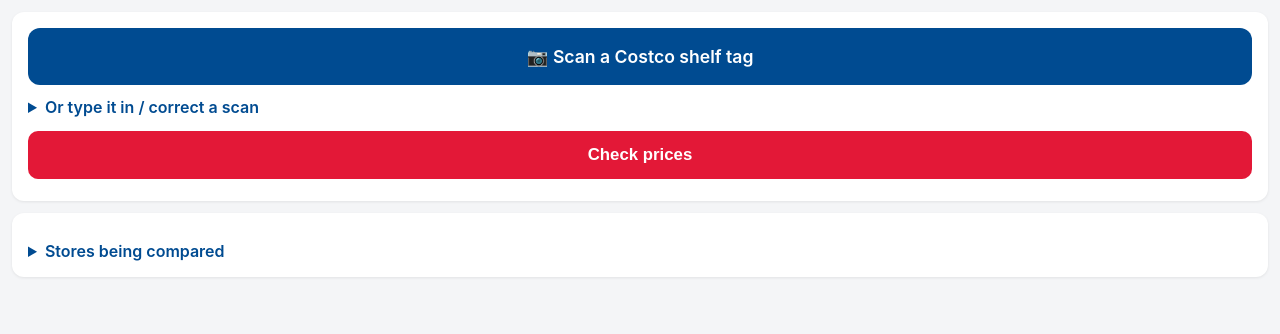
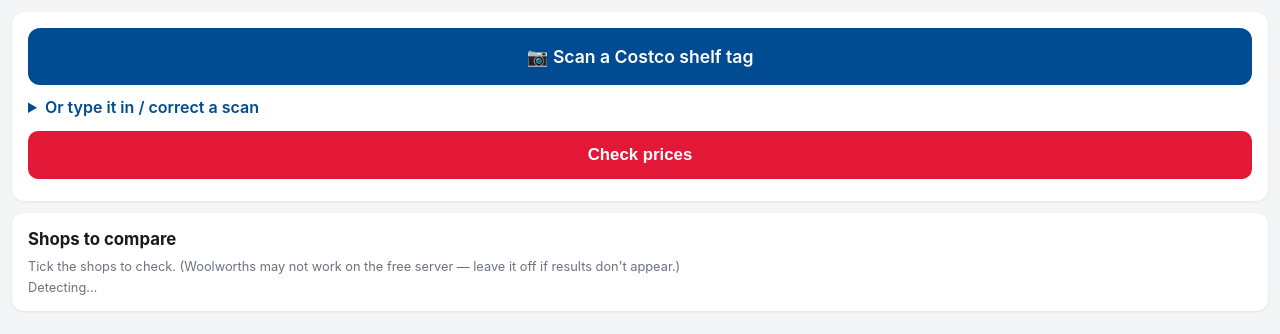
Before and after one commit to andrewspraggs61-svg/costco-price-check, a Flask app: page / in a window 1280 px wide. Shown: the part 77-411 px from the top of the page. Run offline with Flask 3, Linux system fonts and the light colour scheme.

Commit message:
Add per-shop on/off toggles; default Woolworths off (blocked on cloud host)
Co-Authored-By: Claude Opus 4.8 <noreply@anthropic.com>

```diff
--- a/static/app.js
+++ b/static/app.js
@@ -3,6 +3,9 @@
 const state = {
   stores: {},        // per-chain selection sent to the backend
   coords: null,
+  // Which shops are switched on. Woolworths defaults OFF because it's blocked
+  // from the free cloud host; the user can turn it on (e.g. if self-hosting).
+  enabled: { "Woolworths": false, "New World": true, "PAK'nSAVE": true },
 };
 
 const $ = (id) => document.getElementById(id);
@@ -48,17 +51,26 @@ function renderStoreSelection(data) {
   }
   const box = $("storeSelection");
   box.innerHTML = "";
-  ["Woolworths", "PAK'nSAVE", "New World"].forEach((chain) => {
+  ["PAK'nSAVE", "New World", "Woolworths"].forEach((chain) => {
     const row = document.createElement("div");
     row.className = "store-row";
-    const label = document.createElement("span");
-    label.textContent = chain + ": ";
+
+    // On/off toggle for this shop.
+    const toggle = document.createElement("input");
+    toggle.type = "checkbox";
+    toggle.checked = !!state.enabled[chain];
+    toggle.addEventListener("change", () => { state.enabled[chain] = toggle.checked; });
+
+    const label = document.createElement("label");
+    label.textContent = chain;
+    label.style.minWidth = "92px";
+
     const sel = document.createElement("select");
     (data.all || [])
       .filter((s) => s.chain === chain)
       .forEach((s) => {
         const opt = document.createElement("option");
-        opt.value = s.store_id;
+        opt.value = s.store_id == null ? "" : s.store_id;
         opt.textContent = s.name;
         if (nearest[chain] && nearest[chain].store_id === s.store_id) opt.selected = true;
         sel.appendChild(opt);
@@ -66,7 +78,10 @@ function renderStoreSelection(data) {
     sel.addEventListener("change", () => {
       state.stores[chain] = { ...(state.stores[chain] || {}), store_id: sel.value };
     });
-    row.append(label, sel);
+    // Woolworths is national (one option) — no point showing a picker.
+    if (chain === "Woolworths") sel.style.display = "none";
+
+    row.append(toggle, label, sel);
     box.appendChild(row);
   });
 }
@@ -90,7 +105,18 @@ $("checkBtn").addEventListener("click", async () => {
   if ($("name").value) fd.append("name", $("name").value);
   if ($("size").value) fd.append("size", $("size").value);
   if ($("price").value) fd.append("price", $("price").value);
-  fd.append("stores", JSON.stringify(state.stores));
+
+  // Send only the shops that are switched on. A chain present in this object is
+  // queried; omitted = skipped entirely.
+  const payload = {};
+  ["Woolworths", "New World", "PAK'nSAVE"].forEach((chain) => {
+    if (state.enabled[chain]) payload[chain] = state.stores[chain] || {};
+  });
+  if (Object.keys(payload).length === 0) {
+    status.textContent = "Turn on at least one shop to compare.";
+    return;
+  }
+  fd.append("stores", JSON.stringify(payload));
 
   // Don't hang forever if the server is slow/asleep — fail with a clear message.
   const controller = new AbortController();
--- a/templates/index.html
+++ b/templates/index.html
@@ -44,12 +44,12 @@
         (e.g. $/100g vs $/L) — check the size column before trusting rank #1.</p>
     </section>
 
-    <!-- Store selection (auto by location, manual override) -->
+    <!-- Shop toggles + selection (auto by location, manual override) -->
     <section class="card">
-      <details>
-        <summary>Stores being compared</summary>
-        <div id="storeSelection" class="muted small">Detecting…</div>
-      </details>
+      <h2>Shops to compare</h2>
+      <p class="muted small">Tick the shops to check. (Woolworths may not work on
+        the free server — leave it off if results don't appear.)</p>
+      <div id="storeSelection" class="muted small">Detecting…</div>
     </section>
   </main>
 
```
Also changed, not shown: competitors.py (+14 -8 lines).
